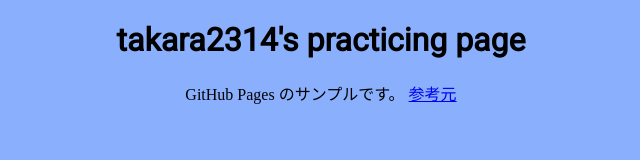
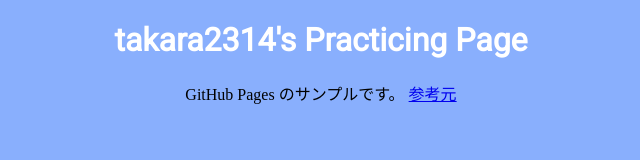
Before and after one commit to takara2314/takara2314.github.io, a plain HTML site: page index.html in a window 1280 px wide. Shown: the whole page, without its empty margins (319-959 px from the left). Drawn offline with Linux system fonts and the light colour scheme.

Commit message:
Update index.html

```diff
--- a/index.html
+++ b/index.html
@@ -7,7 +7,7 @@
 	</head>
 	<body bgcolor="89affd">
 		<center>
-			<h1><font face="Roboto">takara2314's practicing page</font></h1>
+			<h1><font color="ffffff"><font face="Roboto">takara2314's Practicing Page</font></font></h1>
   		<p>
 				GitHub Pages のサンプルです。
 				<a href="https://www.tam-tam.co.jp/tipsnote/html_css/post11245.html">参考元</a>
```
